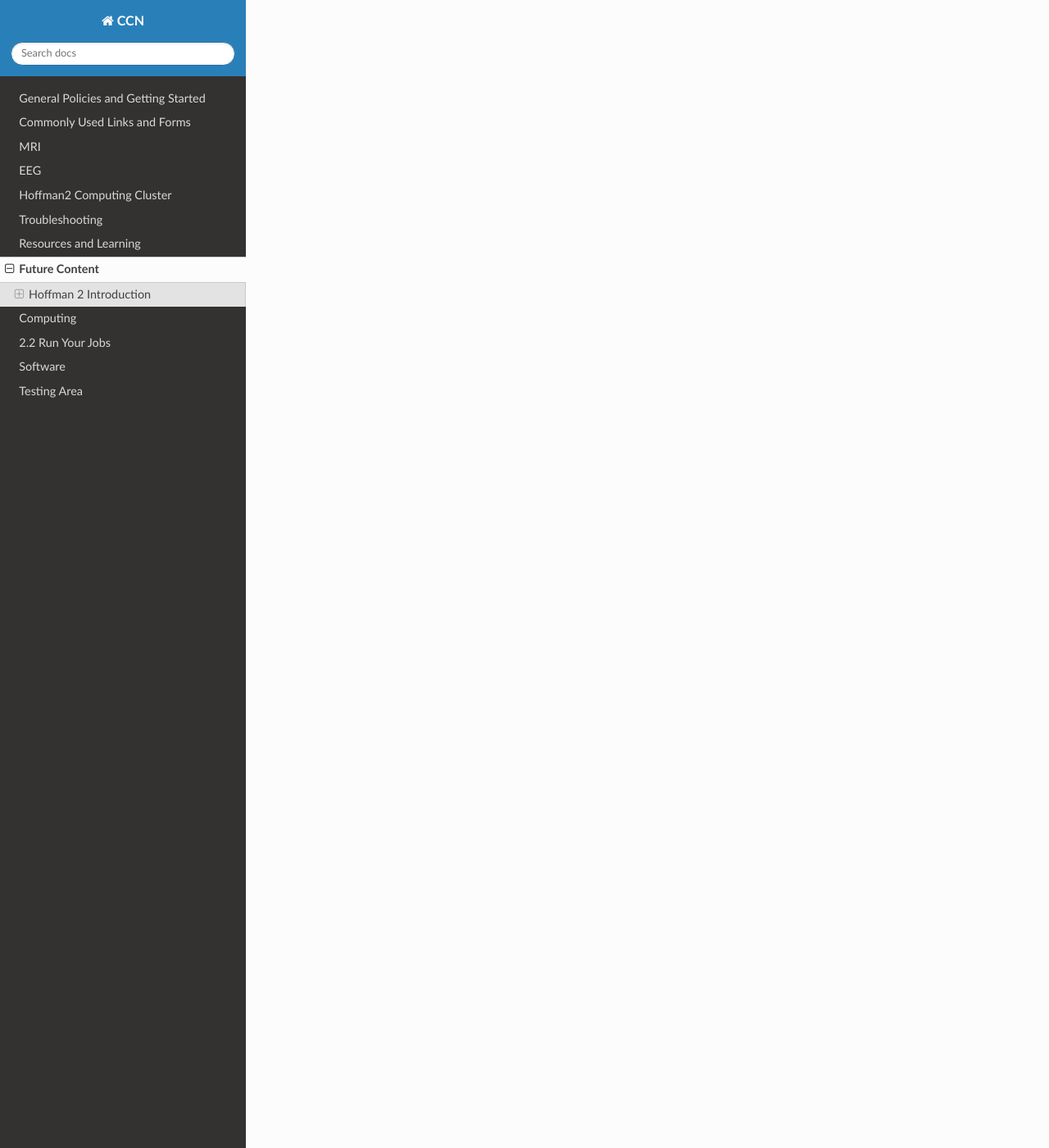
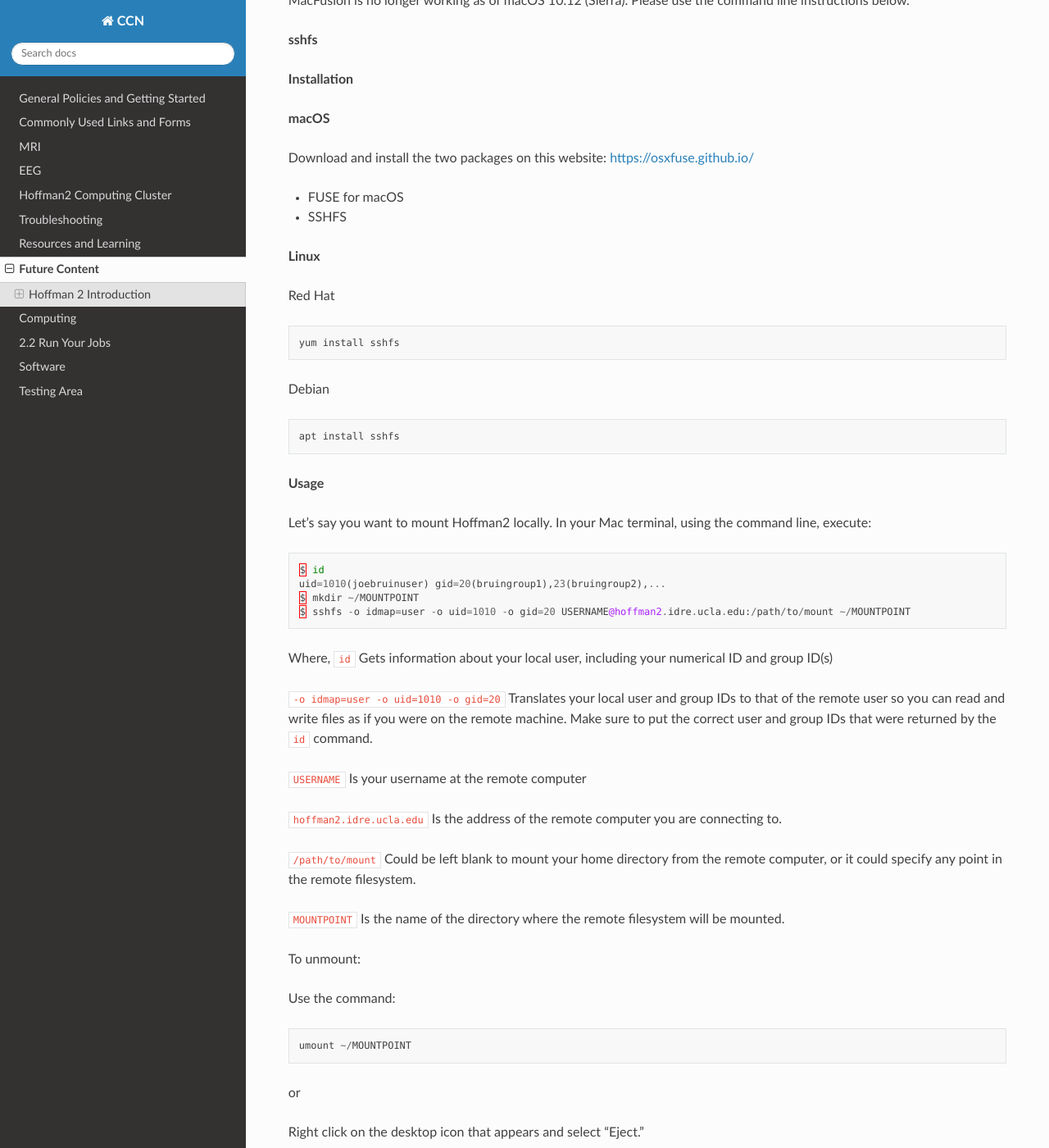
Before and after one commit to CCN-Support/CCN_Wiki, a Sphinx documentation site: the page built from docs/source/future_content.rst, in a window 1280 px wide and 1400 px high, scrolled down 36730 px. Shown: the whole window at 82% size. Built offline with Sphinx 7.4.7 and the Read the Docs theme 3.1.0, drawn with Linux system fonts in a browser that asks for light colours; some of the changed text lies outside the part shown.

Commit message:
Update future_content.rst

```diff
--- a/docs/source/future_content.rst
+++ b/docs/source/future_content.rst
@@ -1908,4 +1908,92 @@
 Solution:
 
 Place fix_perms.sh or any other commands in ~/.bash_logout
+
 Commands in ~/.bash_logout are issued when a bash login shell exits. This should resolve issues with X2Go and also allow users to continue using these commands.
+
+Productivity
+^^^^^^^^^^^^
+
+**4.3 Sharing File Systems**
+
+There are apps for linking filesystems so that you can access data across machines. It's like mounting a shared drive. Here we present a GUI and a command line way of accomplishing this.
+
+**MacFusion**
+
+MacFusion is no longer working as of macOS 10.12 (Sierra). Please use the command line instructions below.
+
+
+**sshfs**
+
+**Installation**
+
+**macOS**
+
+Download and install the two packages on this website: https://osxfuse.github.io/
+
+- FUSE for macOS
+- SSHFS
+
+**Linux**
+
+Red Hat
+
+.. code-block:: python
+
+  yum install sshfs
+
+Debian
+
+.. code-block:: python
+
+  apt install sshfs
+
+**Usage**
+
+Let's say you want to mount Hoffman2 locally. In your Mac terminal, using the command line, execute:
+
+.. code-block:: python
+
+  $ id
+  uid=1010(joebruinuser) gid=20(bruingroup1),23(bruingroup2),...
+  $ mkdir ~/MOUNTPOINT
+  $ sshfs -o idmap=user -o uid=1010 -o gid=20 USERNAME@hoffman2.idre.ucla.edu:/path/to/mount ~/MOUNTPOINT
+
+Where, ``id`` Gets information about your local user, including your numerical ID and group ID(s)
+
+``-o idmap=user -o uid=1010 -o gid=20`` Translates your local user and group IDs to that of the remote user so you can read and write files as if you were on the remote machine. Make sure to put the correct user and group IDs that were returned by the ``id`` command.
+
+``USERNAME`` Is your username at the remote computer
+
+``hoffman2.idre.ucla.edu`` Is the address of the remote computer you are connecting to.
+
+``/path/to/mount`` Could be left blank to mount your home directory from the remote computer, or it could specify any point in the remote filesystem.
+
+``MOUNTPOINT`` Is the name of the directory where the remote filesystem will be mounted.
+
+To unmount:
+
+Use the command:
+
+.. code-block:: python
+
+  umount ~/MOUNTPOINT
+
+or
+
+Right click on the desktop icon that appears and select "Eject."
+
+Permission Error
+
+SSHFS has two permission checks, one performed by the macOS and one performed by the remote filesystem. In certain cases, the remote host will allow access to the directory but the macOS encounters issues translating the filesystem permissions. This will result in a permission denied error.
+
+If you run into this permission denied error:
+
+- Double check that you are using the correct user and group IDs that were returned by the ``id`` command.
+- Include the option ``defer_permissions``
+
+Where,
+
+``-o defer_permissions``
+
+Disables local permission checks and defers all permission requests to the remote server.
```
